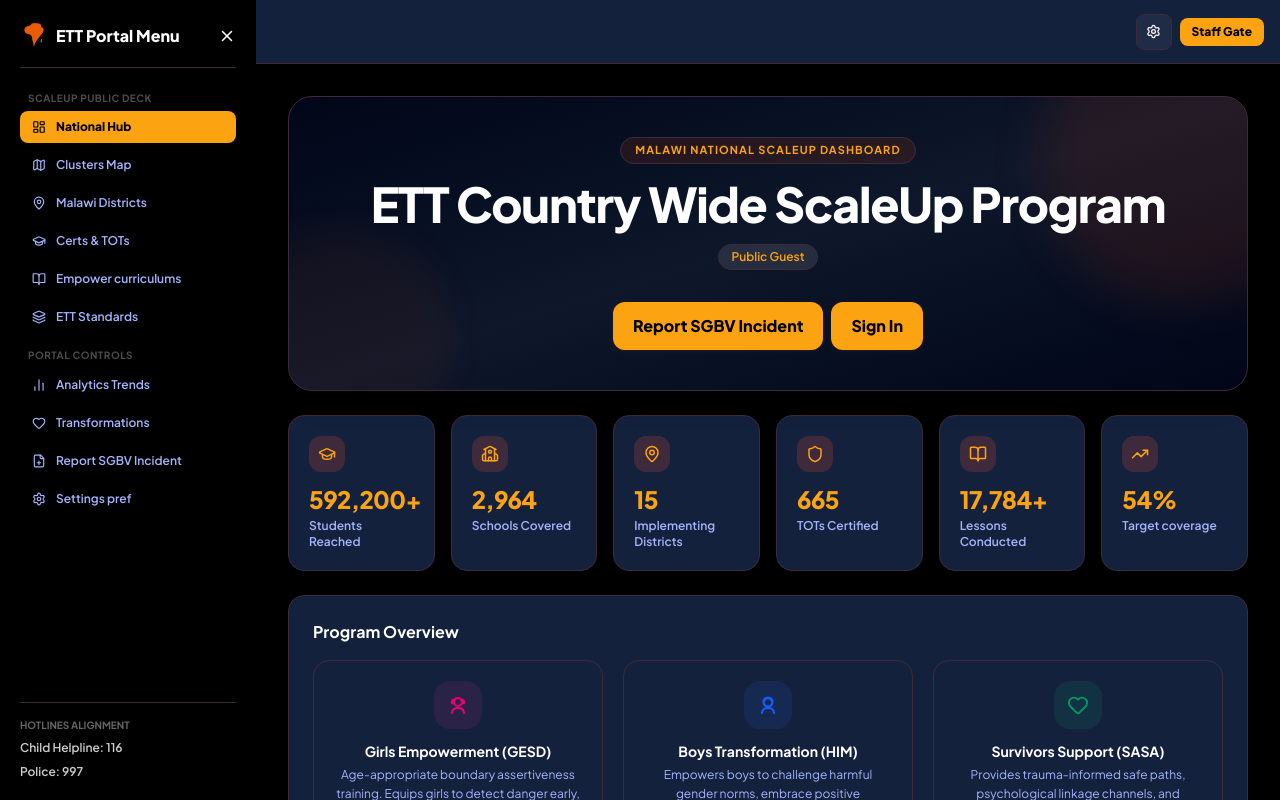
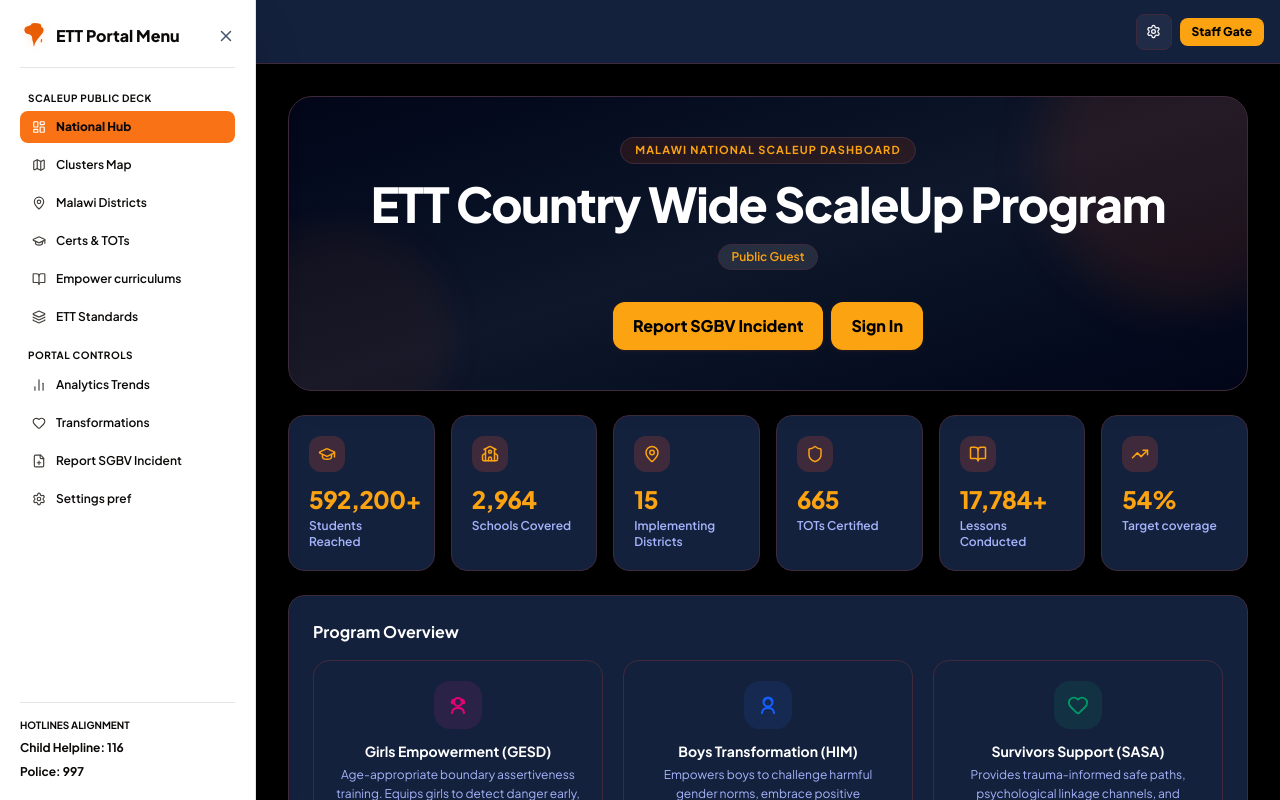
Before and after one commit to chrispinmajormw-star/dashfirst, a React (Vite) app: page / in a window 1280 px wide. Both pictures are taken after a click on the button 32 px from the left and 31 px from the top of the page. Shown: the top 800 px of the page. Built offline with nearby package versions, Linux system fonts and the light colour scheme.

Commit message:
style: update sidebar to light theme
Replace the dark sidebar background with a white aesthetic, including updated text colors and styling for improved UI consistency.

```diff
--- a/src/App.tsx
+++ b/src/App.tsx
@@ -1119,15 +1119,15 @@ export default function App() {
                   animate={{ x: 0 }}
                   exit={{ x: -280 }}
                   transition={{ type: 'spring', damping: 25, stiffness: 220 }}
-                  className="fixed top-0 bottom-0 left-0 w-64 bg-slate-950 text-slate-100 z-40 p-5 flex flex-col justify-between overflow-y-auto"
+                  className="sidebar-white-custom fixed top-0 bottom-0 left-0 w-64 bg-white z-40 p-5 flex flex-col justify-between overflow-y-auto shadow-2xl border-r border-slate-200"
                 >
                   <div className="space-y-6">
-                    <div className="flex justify-between items-center pb-4 border-b border-white/5">
+                    <div className="flex justify-between items-center pb-4 border-b border-slate-100">
                       <div className="flex items-center gap-2">
                         <AfricaLogo size={28} />
                         <span className="font-extrabold text-base">ETT Portal Menu</span>
                       </div>
-                      <button onClick={() => setSidebarOpen(false)} className="text-white hover:opacity-60 cursor-pointer">
+                      <button onClick={() => setSidebarOpen(false)} className="text-slate-600 hover:text-slate-900 cursor-pointer">
                         <X size={18} />
                       </button>
                     </div>
@@ -1135,7 +1135,7 @@ export default function App() {
                     <div className="space-y-4 text-xs font-semibold">
                       {activeNavGroups.map(group => (
                         <div key={group.title} className="space-y-1.5">
-                          <div className="text-[10px] text-white/30 tracking-wider uppercase font-bold px-2">{group.title}</div>
+                          <div className="text-[10px] text-muted-custom tracking-wider uppercase font-bold px-2">{group.title}</div>
                           {group.items.map(item => {
                             const Icon = item.icon;
                             const isActive = page === item.id;
@@ -1144,7 +1144,7 @@ export default function App() {
                                 key={item.id}
                                 onClick={() => { setPage(item.id); setSidebarOpen(false); }}
                                 className={`flex items-center gap-2.5 px-3 py-2 rounded-lg cursor-pointer transition ${
-                                  isActive ? 'bg-orange-600 text-white' : 'text-slate-400 hover:bg-white/5 hover:text-white'
+                                  isActive ? 'nav-item-active-mobile' : 'nav-item-inactive'
                                 }`}
                               >
                                 <Icon size={14} />
@@ -1157,10 +1157,10 @@ export default function App() {
                     </div>
                   </div>
 
-                  <div className="pt-4 border-t border-white/5 space-y-2 text-xs">
-                    <div className="text-white/40 block text-[10px] uppercase font-bold">Hotlines alignment</div>
-                    <div className="font-semibold text-white/80">Child Helpline: 116</div>
-                    <div className="font-semibold text-white/80">Police: 997</div>
+                  <div className="pt-4 border-t border-slate-100 space-y-2 text-xs">
+                    <div className="text-muted-custom block text-[10px] uppercase font-bold">Hotlines alignment</div>
+                    <div className="font-bold text-slate-800">Child Helpline: 116</div>
+                    <div className="font-bold text-slate-800">Police: 997</div>
                   </div>
                 </motion.aside>
               </>
@@ -1169,12 +1169,12 @@ export default function App() {
 
           {/* Desktop permanent side navigation deck */}
           {!isLoginPage && (
-            <aside className="hidden md:flex w-64 border-r border-slate-200 dark:border-slate-800 shrink-0 p-5 flex-col justify-between overflow-y-auto bg-white/40 dark:bg-slate-950/40">
+            <aside className="sidebar-white-custom hidden md:flex w-64 border-r border-slate-200 shrink-0 p-5 flex-col justify-between overflow-y-auto bg-white">
               <div className="space-y-5">
                 <div className="space-y-4 text-xs font-semibold">
                   {activeNavGroups.map(group => (
                     <div key={group.title} className="space-y-1">
-                      <div className="text-[9.5px] text-slate-500 dark:text-slate-400 font-extrabold uppercase tracking-widest px-2 mb-2 select-none">
+                      <div className="text-[9.5px] text-muted-custom font-extrabold uppercase tracking-widest px-2 mb-2 select-none">
                         {group.title}
                       </div>
                       {group.items.map(item => {
@@ -1185,9 +1185,7 @@ export default function App() {
                             key={item.id}
                             onClick={() => setPage(item.id)}
                             className={`flex items-center gap-2.5 px-3 py-2 rounded-xl cursor-pointer transition ${
-                              isActive
-                                ? 'bg-orange-500/10 text-orange-600 dark:text-orange-400 font-bold border-l-2 border-orange-500 pl-2 rounded-l-none'
-                                : 'text-slate-600 dark:text-slate-400 hover:bg-slate-100/50 dark:hover:bg-slate-800/40 hover:text-slate-900 dark:hover:text-slate-200'
+                              isActive ? 'nav-item-active' : 'nav-item-inactive'
                             }`}
                           >
                             <Icon size={13.5} />
@@ -1200,10 +1198,10 @@ export default function App() {
                 </div>
               </div>
 
-              <div className="pt-4 border-t border-slate-100 dark:border-slate-800 space-y-1.5 text-xs text-slate-500 dark:text-slate-400 leading-normal">
-                <div className="text-[10px] font-extrabold uppercase text-slate-400 dark:text-slate-500 tracking-wider">Helplines alignment</div>
-                <div>Child Helpline: <b>116</b></div>
-                <div>VSU Police Desk: <b>997</b></div>
+              <div className="pt-4 border-t border-slate-100 space-y-1.5 text-xs text-muted-custom leading-normal">
+                <div className="text-[10px] font-extrabold uppercase tracking-wider">Helplines alignment</div>
+                <div>Child Helpline: <span className="font-extrabold text-slate-800 dark:text-slate-800">116</span></div>
+                <div>VSU Police Desk: <span className="font-extrabold text-slate-800 dark:text-slate-800">997</span></div>
               </div>
             </aside>
           )}
--- a/src/index.css
+++ b/src/index.css
@@ -233,3 +233,79 @@ body {
   background-color: #3F2A3B !important;
   color: #FFFFFF !important;
 }
+
+/* Sidebar overrides for white background, black text and icons with an orange theme */
+.sidebar-white-custom,
+.dark .sidebar-white-custom,
+.dark aside.sidebar-white-custom {
+  background-color: #FFFFFF !important;
+  background: #FFFFFF !important;
+  color: #0c0a09 !important; /* black default */
+  border-right: 1px solid #e7e5e4 !important;
+}
+
+/* Headings, text, labels and helpers inside white sidebar */
+.sidebar-white-custom h1, .dark .sidebar-white-custom h1,
+.sidebar-white-custom h2, .dark .sidebar-white-custom h2,
+.sidebar-white-custom h3, .dark .sidebar-white-custom h3,
+.sidebar-white-custom h4, .dark .sidebar-white-custom h4,
+.sidebar-white-custom h5, .dark .sidebar-white-custom h5,
+.sidebar-white-custom h6, .dark .sidebar-white-custom h6,
+.sidebar-white-custom span:not(.font-extrabold\.text-orange-650):not(.bg-orange-650),
+.dark .sidebar-white-custom span:not(.font-extrabold\.text-orange-650):not(.bg-orange-650),
+.sidebar-white-custom div, .dark .sidebar-white-custom div,
+.sidebar-white-custom b, .dark .sidebar-white-custom b {
+  color: #0c0a09 !important;
+}
+
+/* Secondary muted or tracking text */
+.sidebar-white-custom .text-muted-custom, .dark .sidebar-white-custom .text-muted-custom,
+.sidebar-white-custom .text-[9.5px], .dark .sidebar-white-custom .text-[9.5px],
+.sidebar-white-custom .text-[10px], .dark .sidebar-white-custom .text-[10px],
+.sidebar-white-custom .text-slate-400, .dark .sidebar-white-custom .text-slate-400,
+.sidebar-white-custom .text-slate-500, .dark .sidebar-white-custom .text-slate-500,
+.sidebar-white-custom .text-white\/30, .dark .sidebar-white-custom .text-white\/30,
+.sidebar-white-custom .text-white\/40, .dark .sidebar-white-custom .text-white\/40 {
+  color: #57534e !important; /* stone-600 */
+}
+
+/* Inactive nav item links */
+.sidebar-white-custom .nav-item-inactive,
+.dark .sidebar-white-custom .nav-item-inactive {
+  color: #44403c !important; /* stone-700 */
+  background-color: transparent !important;
+}
+.sidebar-white-custom .nav-item-inactive:hover,
+.dark .sidebar-white-custom .nav-item-inactive:hover {
+  background-color: #f5f5f4 !important; /* stone-100 hover */
+  color: #0c0a09 !important;
+}
+
+/* Active navigation item in desktop sidebar (orange theme) */
+.sidebar-white-custom .nav-item-active,
+.dark .sidebar-white-custom .nav-item-active {
+  background-color: #ffedd5 !important; /* Soft orange tint */
+  color: #ea580c !important; /* Beautiful orange text */
+  font-weight: 700 !important;
+  border-left: 4px solid #f97316 !important; /* Orange left border indicator */
+}
+
+/* Active navigation item in mobile sidebar (orange theme) */
+.sidebar-white-custom .nav-item-active-mobile,
+.dark .sidebar-white-custom .nav-item-active-mobile {
+  background-color: #f97316 !important; /* Vibrant orange bg */
+  color: #ffffff !important; /* White text */
+  font-weight: 750 !important;
+}
+
+/* Border overrides inside the sidebar */
+.sidebar-white-custom .border-white\/5,
+.dark .sidebar-white-custom .border-white\/5,
+.sidebar-white-custom .border-slate-800,
+.dark .sidebar-white-custom .border-slate-800,
+.sidebar-white-custom .border-slate-100,
+.dark .sidebar-white-custom .border-slate-100,
+.sidebar-white-custom .border-slate-200,
+.dark .sidebar-white-custom .border-slate-200 {
+  border-color: #e7e5e4 !important; /* stone-200 boundary */
+}
```
